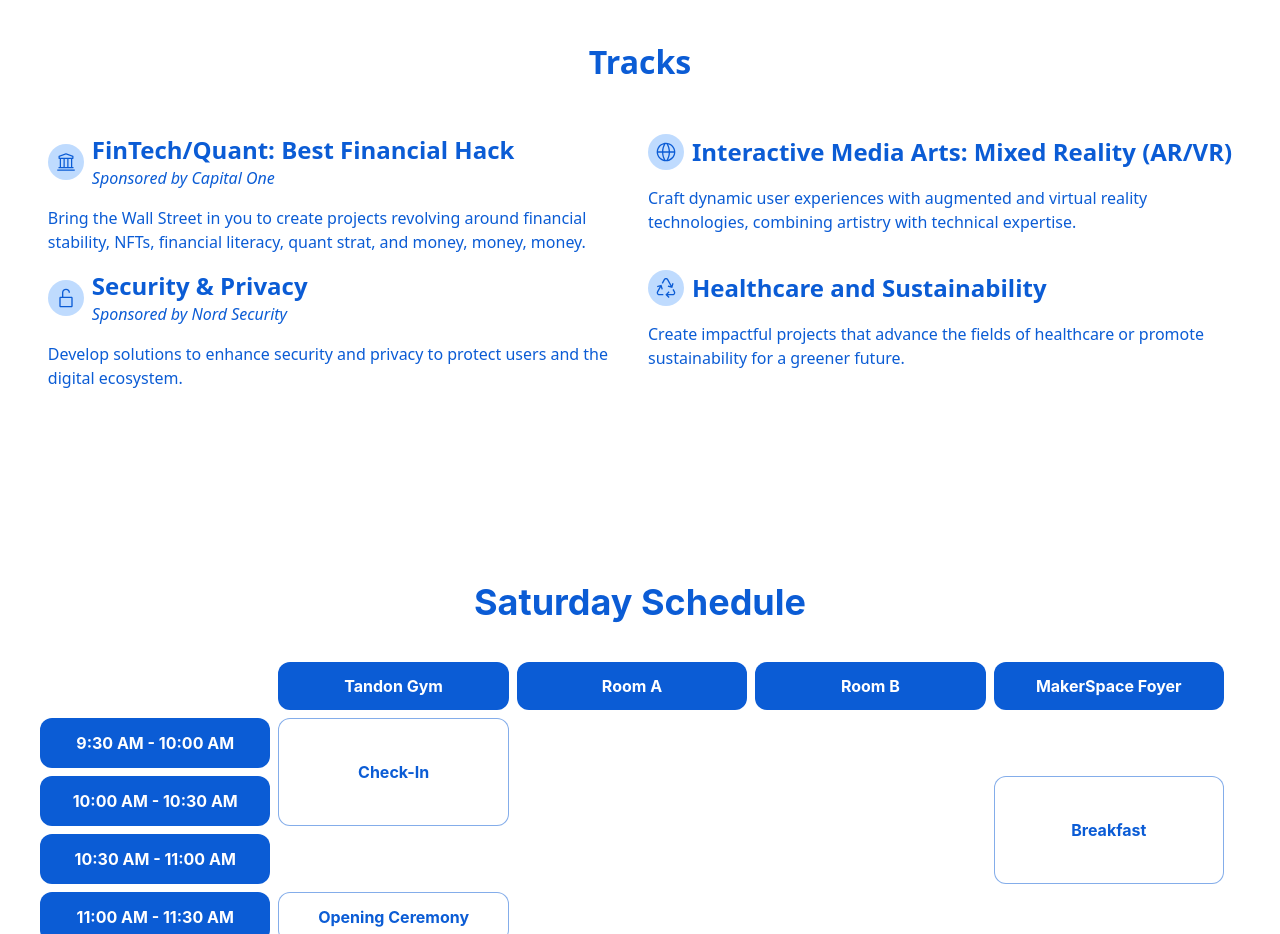
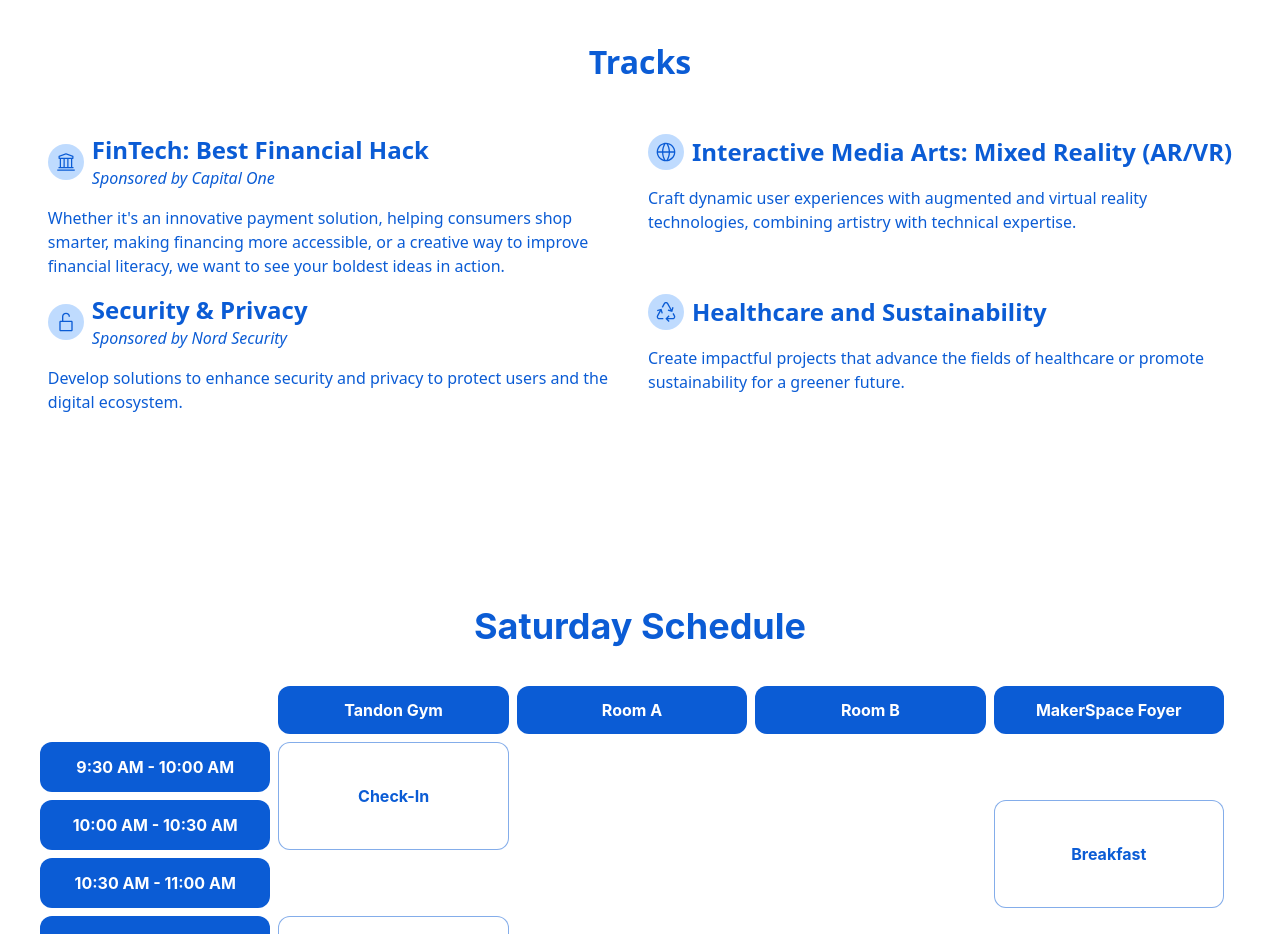
Before and after one commit to hacknyu/HackNYU-2025, a React (Vite) app: page / in a window 1280 px wide. Shown: the part 1400-2334 px from the top of the page. Built offline with nearby package versions, Linux system fonts and the light colour scheme.

Commit message:
update title and description for FinTech track

```diff
--- a/src/sections/tracks/Tracks.jsx
+++ b/src/sections/tracks/Tracks.jsx
@@ -6,9 +6,9 @@ import InternetIcon from "../../assets/tracks/internet.svg?react";
 
 const tracksData = [
   {
-    title: "FinTech/Quant: Best Financial Hack",
+    title: "FinTech: Best Financial Hack",
     subtitle: "Sponsored by Capital One",
-    description: "Bring the Wall Street in you to create projects revolving around financial stability, NFTs, financial literacy, quant strat, and money, money, money.",
+    description: "Whether it's an innovative payment solution, helping consumers shop smarter, making financing more accessible, or a creative way to improve financial literacy, we want to see your boldest ideas in action.",
     Icon: FintechIcon,
   },
   {
```
